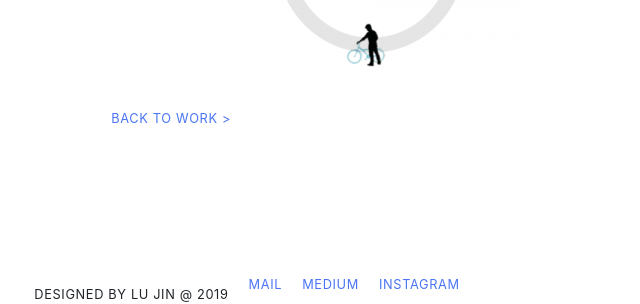
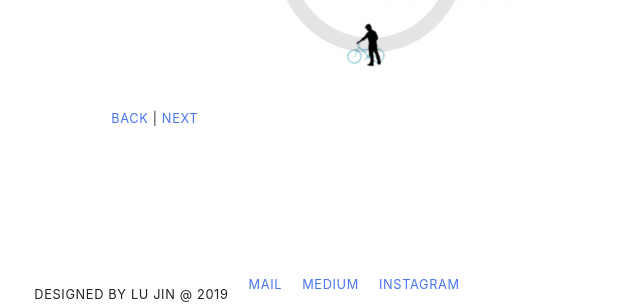
Before and after one commit to beforux/ShakeYourLove, a Jekyll site: the page work5.html, which Jekyll copies as it is, in a window 1280 px wide. Shown: the part 1064-1368 px from the top of the page, without its empty margins (403-1043 px from the left). Built offline with Jekyll 4.4.1, drawn with Linux system fonts in a browser that asks for light colours; nearby versions of some CDN libraries.

Commit message:
Update work5.html

```diff
--- a/work5.html
+++ b/work5.html
@@ -60,7 +60,7 @@
                   <h3>Uses the bicycle rent mechanism to avoid problems associated with busy transportation.</h3>
                   <p><img src="img/5t1.png" class="center"></p>
 
-                  <p class="back small"><a href="index.html">BACK TO WORK > </a></p>
+              <p class="back small left"><a href="index.html">BACK</a> | <a href="work4.html">NEXT</a></p>
               </div>
         <div>
      </div>
```
